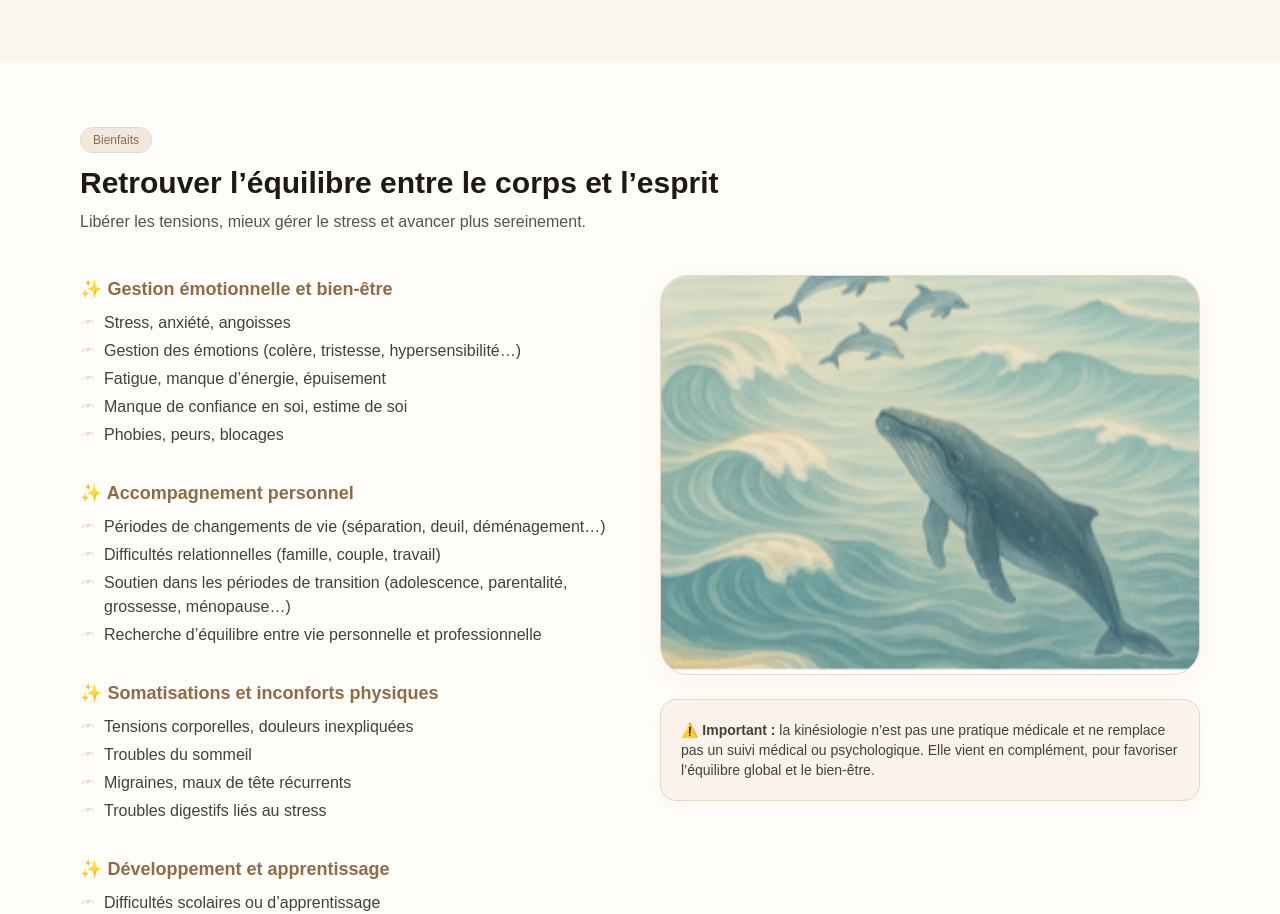
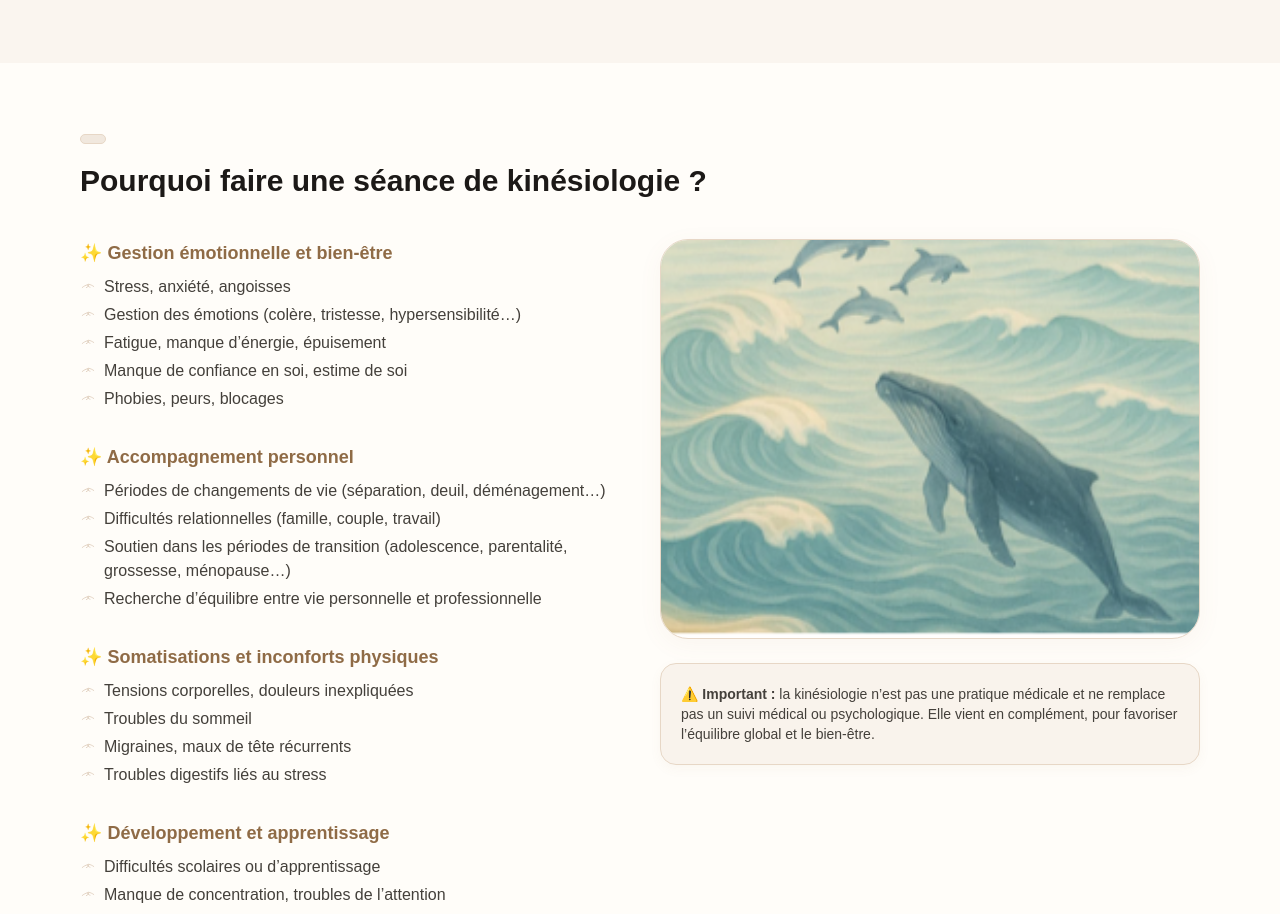
Before and after one commit to PabloDev-bit/site-web-lola, a Next.js app in the folder site-web-lola/: page / in a window 1280 px wide. Shown: the part 2001-2915 px from the top of the page. Built offline with nearby package versions, Linux system fonts and the light colour scheme.

Commit message:
fix: update title and subtitle in BienfaitsWithWhale component for clarity

```diff
--- a/site-web-lola/src/components/BienfaitsWithWhale.tsx
+++ b/site-web-lola/src/components/BienfaitsWithWhale.tsx
@@ -40,7 +40,7 @@ export default function BienfaitsWithWhale({
         {/* En-tête */}
         <div className="max-w-2xl">
           <div className="text-xs inline-flex items-center gap-2 rounded-full bg-[#F1E8DE] px-3 py-1 text-[#8F6B46] border border-[#E7D7C6]">
-            <span>Bienfaits</span>
+
           </div>
           <h2 className="mt-3 text-2xl sm:text-3xl font-semibold text-stone-900">{title}</h2>
           {subtitle && <p className="mt-2 text-stone-600 leading-relaxed">{subtitle}</p>}
--- a/site-web-lola/src/pages/index.tsx
+++ b/site-web-lola/src/pages/index.tsx
@@ -208,8 +208,8 @@ export default function Home() {
         {/* BIENFAITS */}
         <section id="bienfaits" className="scroll-mt-24">
        <BienfaitsWithWhale
-  title="Retrouver l’équilibre entre le corps et l’esprit"
-  subtitle="Libérer les tensions, mieux gérer le stress et avancer plus sereinement."
+  title="Pourquoi faire une séance de kinésiologie ?"
+
 
 />
         </section>
```
